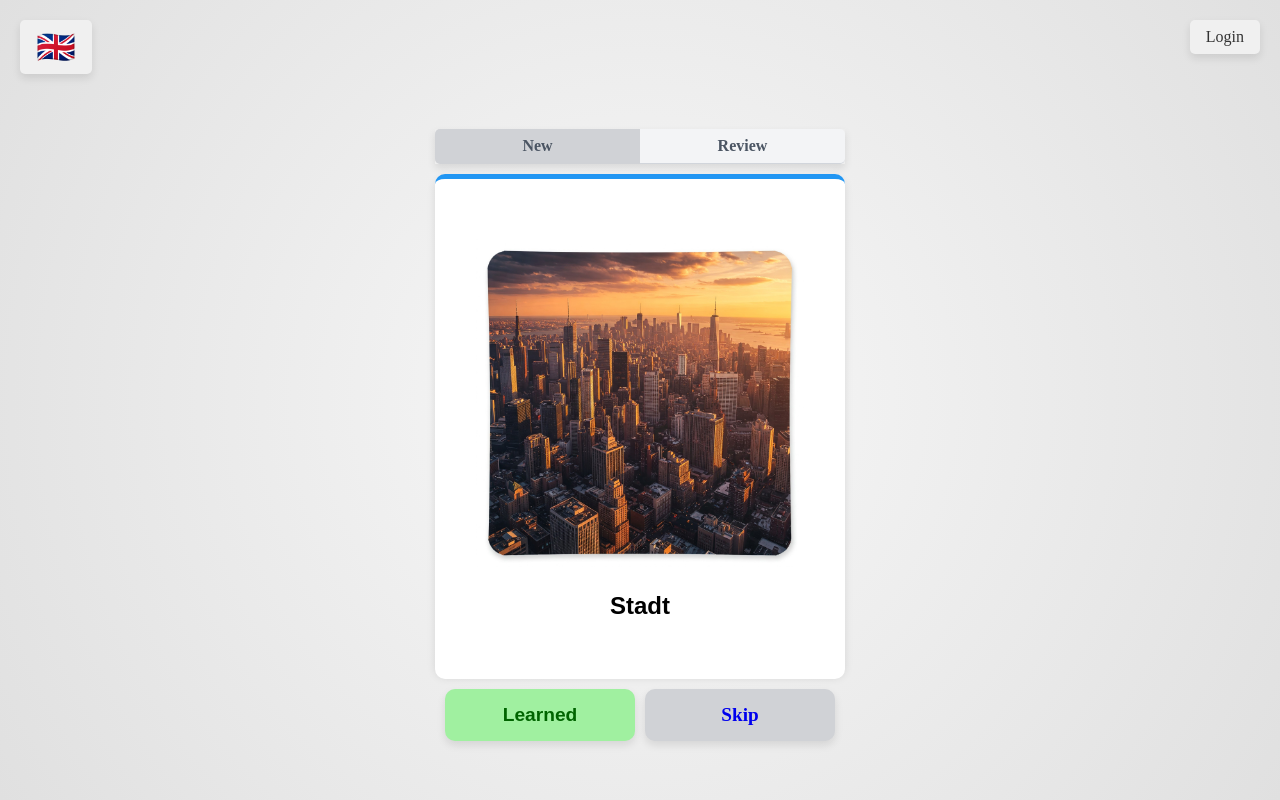
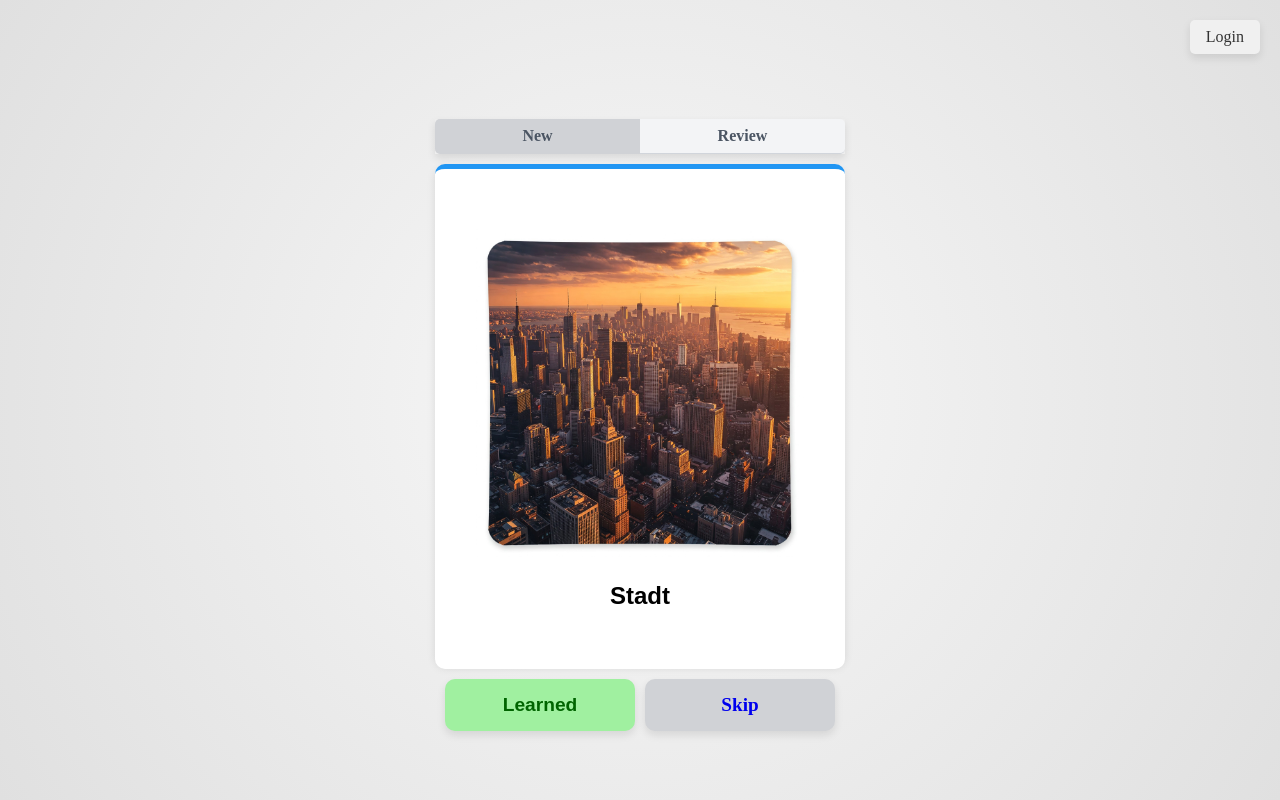
Before and after one commit to noahhaasis/flashcards, a Django app: page /cards/new in a window 1280 px wide. Run offline with Django 4.2, Linux system fonts and the light colour scheme; data comes from the database, SQL or seed files in the repository.

Commit message:
Remove the language-picker for now

```diff
--- a/cards/static/css/styles.css
+++ b/cards/static/css/styles.css
@@ -32,7 +32,7 @@ body {
 }
 
   #container { /* New container for card and buttons */
-        margin-top: 70px;
+        margin-top: 50px;
       display: flex;
       flex-direction: column; /* Arrange card and buttons vertically */
       align-items: center;     /* Center horizontally within the container */
--- a/cards/templates/base.html
+++ b/cards/templates/base.html
@@ -10,9 +10,10 @@
   </head>
   <body>
     <header>
-      <div class="language-picker">
+      <!-- <div class="language-picker">
         <span>🇬🇧</span>
       </div>
+      -->
       <div class="login-container">
         {% if user.is_authenticated %}
             <a href="{% url 'logout' %}">Logout</a>
```
